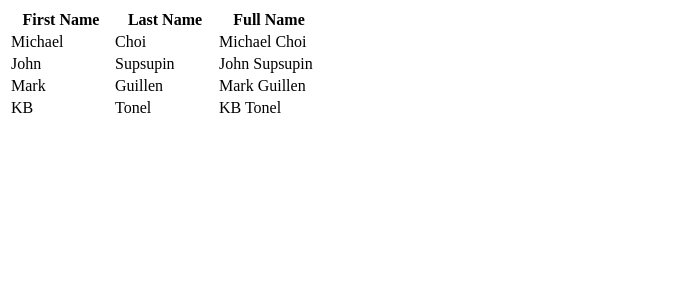
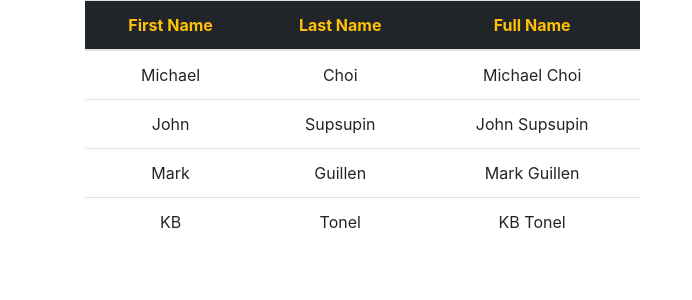
Before and after one commit to kmb405/Python, a Flask app: page / in a window 1280 px wide. Shown: the top 300 px of the page, without its empty margins (0-692 px from the left). Run offline with Flask 3, Linux system fonts and the light colour scheme; some libraries are stand-ins or nearby versions.

Commit message:
HTML ASSIGNMENT

```diff
--- a/Flask/fundamentals/HTML_Table/app.py
+++ b/Flask/fundamentals/HTML_Table/app.py
@@ -1,6 +1,11 @@
 from flask import Flask, render_template
 
-
+users = [
+    {'first_name' : 'Michael', 'last_name' : 'Choi'},
+    {'first_name' : 'John', 'last_name' : 'Supsupin'},
+    {'first_name' : 'Mark', 'last_name' : 'Guillen'},
+    {'first_name' : 'KB', 'last_name' : 'Tonel'}
+]
 
 
 
@@ -8,15 +13,6 @@ app = Flask(__name__)
 
 @app.route('/')
 def table():
-
-    users = [
-        {'first_name' : 'Michael', 'last_name' : 'Choi'},
-        {'first_name' : 'John', 'last_name' : 'Supsupin'},
-        {'first_name' : 'Mark', 'last_name' : 'Guillen'},
-        {'first_name' : 'KB', 'last_name' : 'Tonel'}
-    ]
-
-
     return render_template('index.html', users=users)
 
 
--- a/Flask/fundamentals/HTML_Table/static/css/main.css
+++ b/Flask/fundamentals/HTML_Table/static/css/main.css
@@ -1,11 +1,3 @@
 table {
-    align-items: center;
+    font-family: sans-serif;
 }
-
-th {
-    width: 100px;
-}
-
-td {
-    width: 100px;
-}
--- a/Flask/fundamentals/HTML_Table/templates/index.html
+++ b/Flask/fundamentals/HTML_Table/templates/index.html
@@ -3,23 +3,34 @@
 <head>
     <meta charset="UTF-8">
     <meta name="viewport" content="width=device-width, initial-scale=1.0">
+    <link rel="stylesheet" href="https://cdn.jsdelivr.net/npm/bootstrap@4.0.0/dist/css/bootstrap.min.css" integrity="sha384-Gn5384xqQ1aoWXA+058RXPxPg6fy4IWvTNh0E263XmFcJlSAwiGgFAW/dAiS6JXm" crossorigin="anonymous">
     <title>Document</title>
-    <link rel="stylesheet" href="{{ url_for('static', filename='css/main.css')}}">
 </head>
 <body>
-    <table>
+    <div class='container'></div>
+    <div class='container'>
+        <table class="table w-50 text-center ">
+            <thead>
             <tr>
-            <th>First Name</th>
-            <th>Last Name</th>
-            <th>Full Name</th>
+                <th scope="col" class="table-dark text-warning">First Name</th>
+                <th scope="col" class="table-dark text-warning">Last Name</th>
+                <th scope="col" class="table-dark text-warning">Full Name</th>
             </tr>
+            </thead>
+            <tbody>
             {% for user in users %}
                 <tr>
-                <td>{{user['first_name']}}</td>
+                    <td scope="row">{{user['first_name']}}</td>
                     <td>{{user['last_name']}}</td>
                     <td>{{user['first_name'] + ' ' + user['last_name']}}</td>
                 </tr>
             {% endfor %}
+            </tbody>
         </table>
+    </div>
+    <div class='container'></div>
+    <script src="https://code.jquery.com/jquery-3.2.1.slim.min.js" integrity="sha384-KJ3o2DKtIkvYIK3UENzmM7KCkRr/rE9/Qpg6aAZGJwFDMVNA/GpGFF93hXpG5KkN" crossorigin="anonymous"></script>
+<script src="https://cdn.jsdelivr.net/npm/popper.js@1.12.9/dist/umd/popper.min.js" integrity="sha384-ApNbgh9B+Y1QKtv3Rn7W3mgPxhU9K/ScQsAP7hUibX39j7fakFPskvXusvfa0b4Q" crossorigin="anonymous"></script>
+<script src="https://cdn.jsdelivr.net/npm/bootstrap@4.0.0/dist/js/bootstrap.min.js" integrity="sha384-JZR6Spejh4U02d8jOt6vLEHfe/JQGiRRSQQxSfFWpi1MquVdAyjUar5+76PVCmYl" crossorigin="anonymous"></script>
 </body>
 </html>
```
Lines whose indentation alone changed are shown as unchanged.
